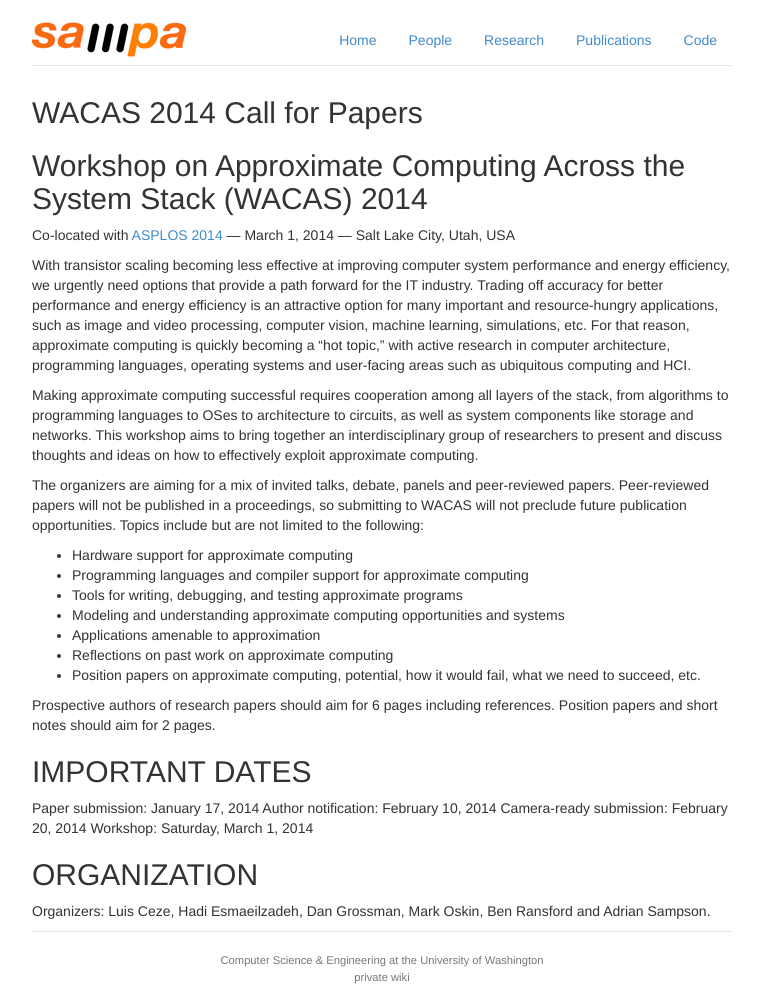
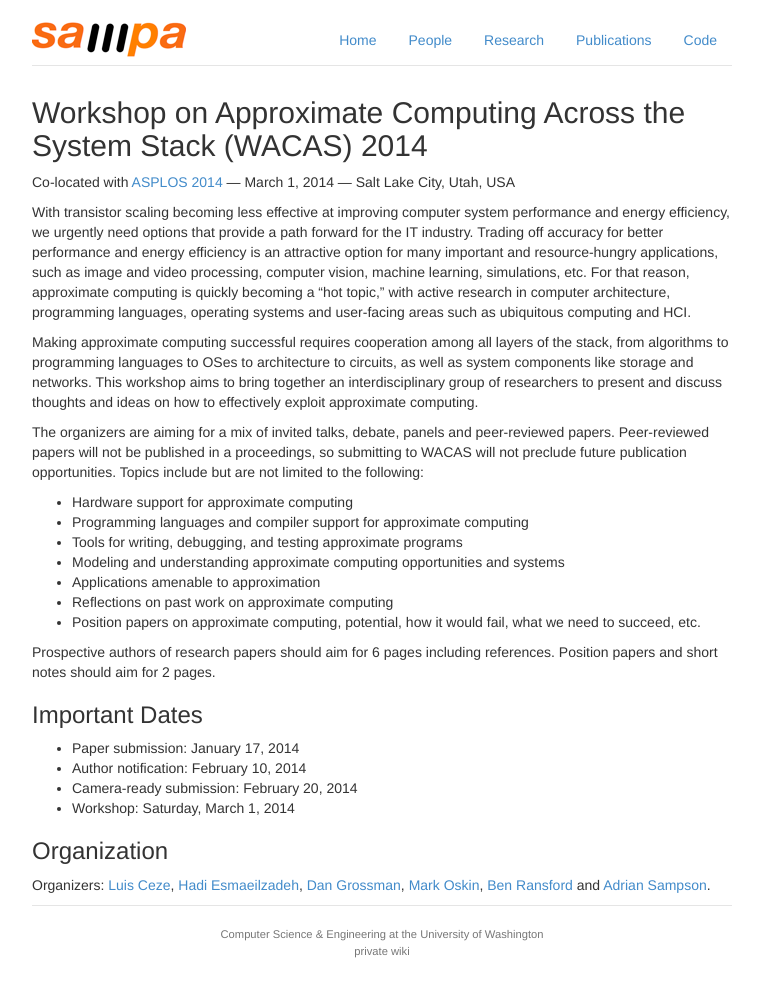
Before and after one commit to uwsampa/sampa-public, a Jekyll site: the page built from wacas14/cfp.md, in a window 1280 px wide. Shown: the whole page, without its empty margins (258-1018 px from the left). Built offline with Jekyll 4.4.1, drawn with Linux system fonts in a browser that asks for light colours; Markdown is read by kramdown in place of the engine named in the settings; after the commit the page ends 980 px from its top, so only the background shows below that; some of the changed lines change nothing that is shown.

Commit message:
CFP formatting fixes

```diff
--- a/wacas14/cfp.md
+++ b/wacas14/cfp.md
@@ -1,6 +1,7 @@
 ---
 layout: default
 title: WACAS 2014 Call for Papers
+notitle: true
 ---
 
 ## Workshop on Approximate Computing Across the System Stack (WACAS) 2014
@@ -41,14 +42,20 @@ opportunities. Topics include but are not limited to the following:
 Prospective authors of research papers should aim for 6 pages including
 references. Position papers and short notes should aim for 2 pages.
 
-## IMPORTANT DATES
+### Important Dates
 
-Paper submission: January 17, 2014
-Author notification: February 10, 2014
-Camera-ready submission: February 20, 2014
-Workshop: Saturday, March 1, 2014
+- Paper submission: January 17, 2014
+- Author notification: February 10, 2014
+- Camera-ready submission: February 20, 2014
+- Workshop: Saturday, March 1, 2014
 
-## ORGANIZATION
+### Organization
 
-Organizers: Luis Ceze, Hadi Esmaeilzadeh, Dan Grossman, Mark Oskin, Ben
-Ransford and Adrian Sampson.
+Organizers: [Luis Ceze][], [Hadi Esmaeilzadeh][], [Dan Grossman][], [Mark Oskin][], [Ben Ransford][] and [Adrian Sampson][].
+
+[Adrian Sampson]: http://homes.cs.washington.edu/~asampson/
+[Ben Ransford]: http://homes.cs.washington.edu/~ransford/
+[Mark Oskin]: http://homes.cs.washington.edu/~oskin/
+[Dan Grossman]: http://homes.cs.washington.edu/~djg/
+[Hadi Esmaeilzadeh]: http://www.cc.gatech.edu/~hadi/
+[Luis Ceze]: http://homes.cs.washington.edu/~luisceze/
```
